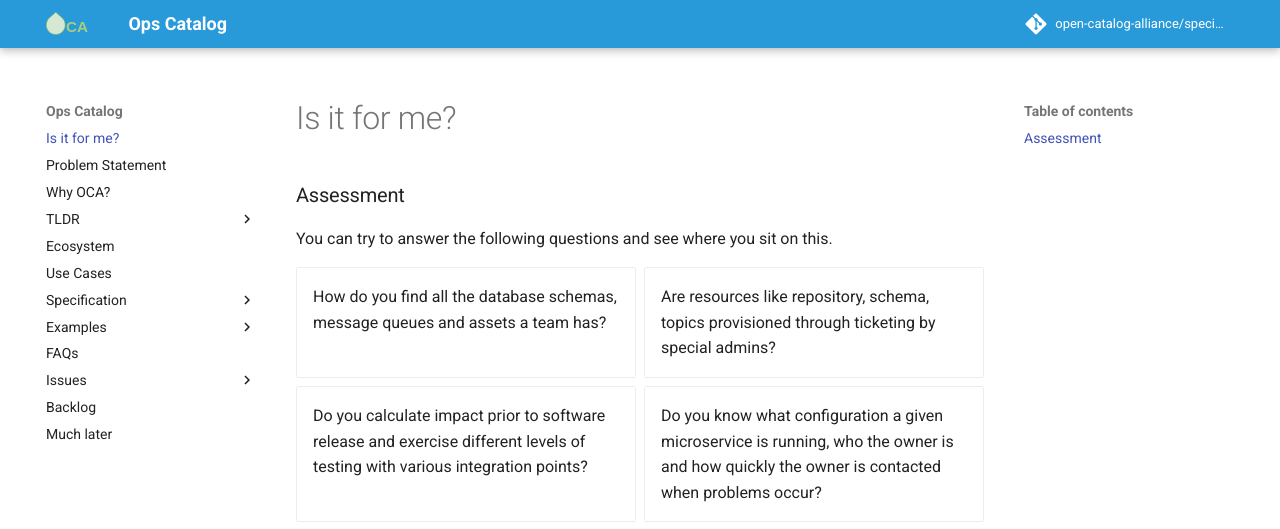
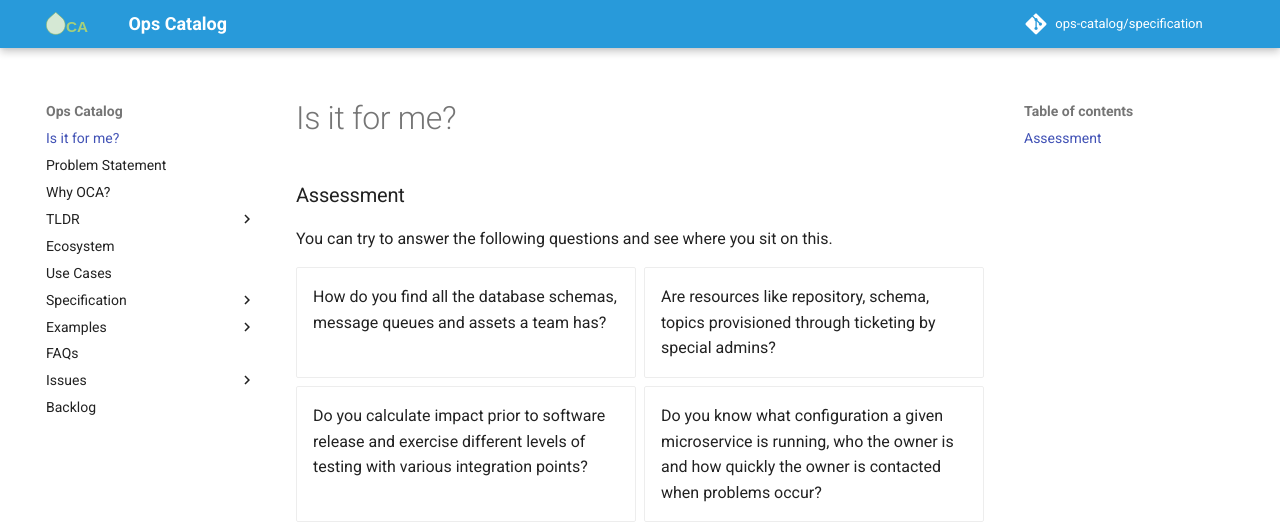
Before and after one commit to ops-catalog/specification, an MkDocs documentation site: the page built from docs/index.md, in a window 1280 px wide. Shown: the top 529 px of the page. Built offline with MkDocs 1.6.1 and Material for MkDocs 9.7.7, drawn with Linux system fonts in a browser that asks for light colours; comment, search, counter and statistics services are not loaded.

Commit message:
Update github repo url

```diff
--- a/mkdocs.yml
+++ b/mkdocs.yml
@@ -1,8 +1,8 @@
 ---
 site_name: Ops Catalog
-site_url: https://github.com/open-catalog-alliance
-repo_url: "https://github.com/open-catalog-alliance/specification"
-repo_name: "open-catalog-alliance/specification"
+site_url: https://ops-catalog.github.io/specification
+repo_url: "https://github.com/ops-catalog/specification"
+repo_name: "ops-catalog/specification"
 
 nav:
     - 'Is it for me?': 'index.md'
@@ -44,7 +44,6 @@ nav:
     - Issues:
         - 'Tracker': 'https://github.com/open-catalog-alliance/specification/issues'
     - 'Backlog': 'backlog.md'
-    - 'Much later': 'TODO.md'
 docs_dir: "docs"
 site_dir: "site"
 
```
